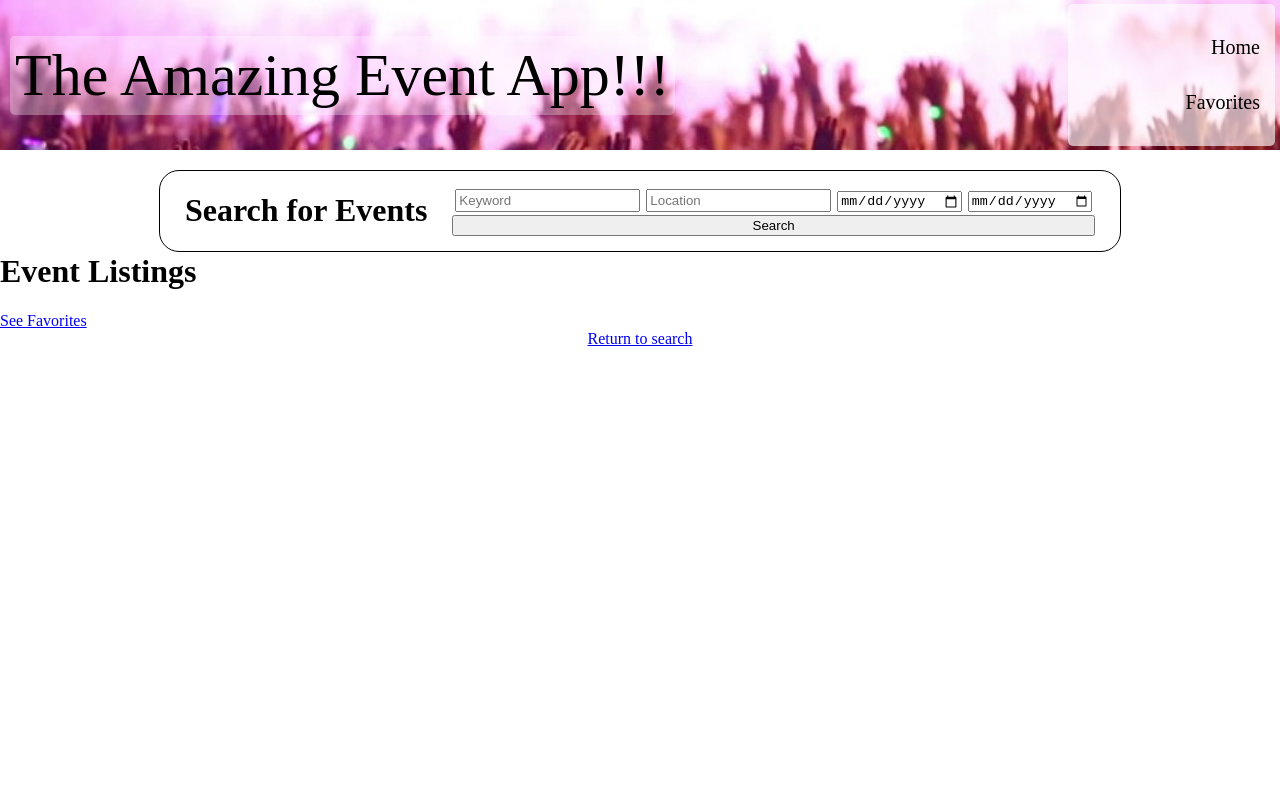
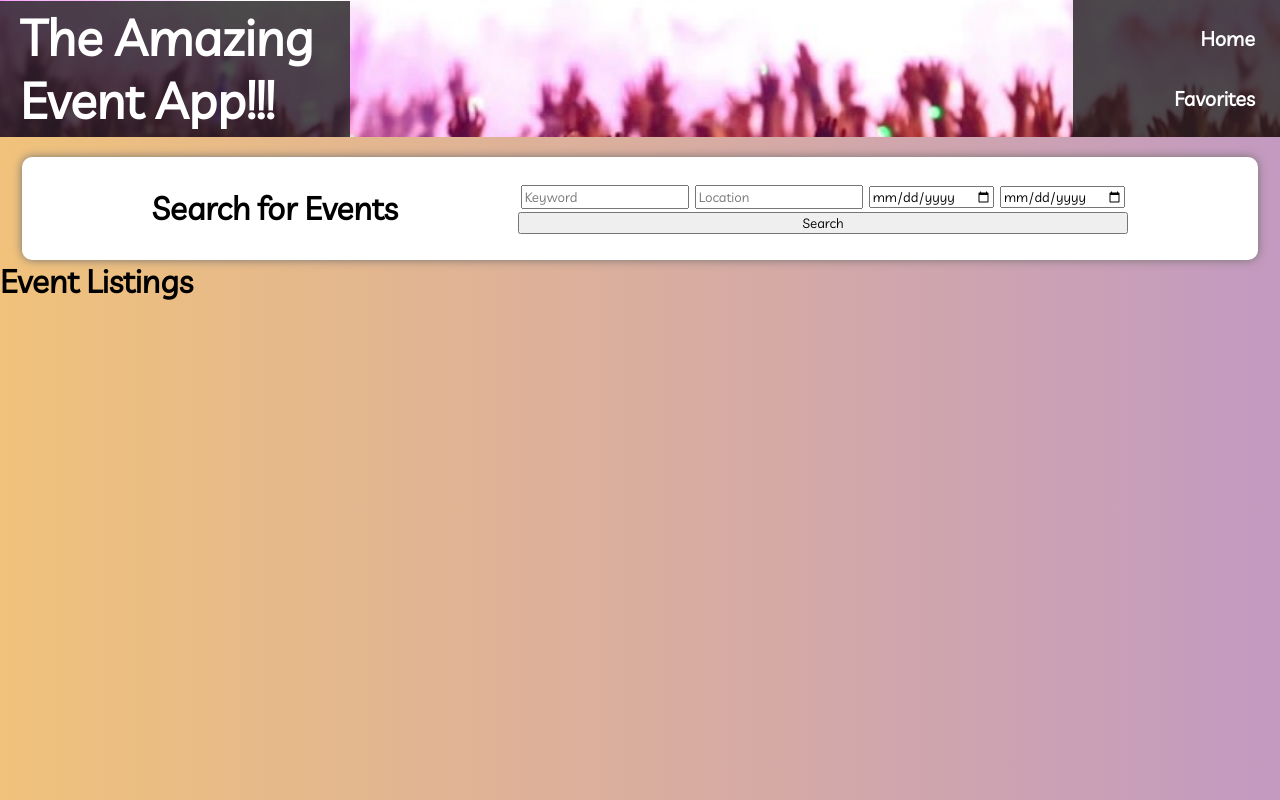
Before and after one commit to laurennmooney/angular-events-project, an Angular app: page /eventlist in a window 1280 px wide. Built offline with nearby package versions, Linux system fonts and the light colour scheme.

Commit message:
styles added: background, header, nav

```diff
--- a/src/app/app.component.css
+++ b/src/app/app.component.css
@@ -0,0 +1,3 @@
+* {
+    font-family: 'Livvic', sans-serif;
+}
--- a/src/app/app.component.html
+++ b/src/app/app.component.html
@@ -1 +1,2 @@
+
 <app-search-criteria></app-search-criteria>
--- a/src/app/home/home.component.html
+++ b/src/app/home/home.component.html
@@ -1 +1,4 @@
-<p>home works!</p>
+
+    <main>
+        <h1>Start your search now!</h1>
+</main>
--- a/src/app/search-criteria/event-list/event-list.component.css
+++ b/src/app/search-criteria/event-list/event-list.component.css
@@ -6,5 +6,8 @@ section {
 div {
   width: 25%;
   margin: 20px;
-  border: 1px solid black;
+  background: white;
+  padding: 20px;
+  border-radius: 5px;
+  box-shadow: 0px 0px 10px 0px rgba(204,204,204,1);
 }
--- a/src/app/search-criteria/event-list/event-list.component.html
+++ b/src/app/search-criteria/event-list/event-list.component.html
@@ -1,5 +1,4 @@
 <h1>Event Listings</h1>
-<a routerLink="/bucketlist">See Favorites</a>
 <section>
   <div *ngFor="let event of eventList; index as i">
     <p>{{ event.name }}</p>
@@ -12,4 +11,3 @@
         ></app-details>
     <button (click)="addFave(eventList[i])">Add as favorite</button>
 </div>
-<a routerLink="/home">Return to search</a>
--- a/src/app/search-criteria/search-criteria.component.css
+++ b/src/app/search-criteria/search-criteria.component.css
@@ -5,51 +5,52 @@
   background-image: url("../../assets/IVJkatvXRj+RtMCmYVZfbA_thumb_2724.jpg");
   background-repeat: no-repeat;
   background-size: cover;
-  height: 150px;
+  height: 137px;
 }
 nav {
   display: flex;
   flex-direction: column;
   justify-content: space-evenly;
   align-items: flex-end;
-  background: rgba(255, 255, 255, 0.637);
-  height: 95%;
+  background: rgba(32, 30, 30, 0.801);
+  height: 100%;
   width: 15%;
+  font-weight: bold;
   padding-right: 15px;
-  margin: 5px;
-  border-radius: 5px;
   font-size: 20px;
 }
-p {
-  font-size: 60px;
-  margin-left: 10px;
-  background: rgba(255, 255, 255, 0.315);
-  color: black;
-  padding: 5px;
-  border-radius: 5px;
+#title {
+  font-size: 50px;
+  margin: 0;
+  background: rgba(32, 30, 30, 0.801);
+  padding: 5px 5px 5px 20px;
+  width: 325px;
+  /* border-radius: 5px; */
+  color: white;
 }
 a {
-  color: black;
+  color: white;
   text-decoration: none;
+  padding: 10px;
 }
 .active {
-  color: white;
-  background: black;
-  padding: 5px;
-  border-radius: 10px;
+  background: rgba(145, 141, 141, 0.534);
+  padding: 10px;
+  border-radius: 5px;
 }
 #searchBar {
   display: flex;
   justify-content: space-evenly;
   align-items: center;
-  width: 75%;
+  width: 95%;
   position: relative;
-  border: 1px solid black;
-  border-radius: 20px;
+  box-shadow: 0px 0px 10px 0px rgb(117, 113, 113);
+  border-radius: 10px;
   left: 50%;
   top: 20px;
   transform: translateX(-50%);
   background: white;
+  padding: 10px;
 }
 form {
   display: flex;
@@ -59,6 +60,7 @@ form {
 }
 input {
   margin: 3px;
+  font-family: 'Livvic', sans-serif;
 }
 .textInput {
   padding: 2px;
--- a/src/app/search-criteria/search-criteria.component.html
+++ b/src/app/search-criteria/search-criteria.component.html
@@ -1,6 +1,5 @@
-<body>
 <div id="navBar">
-  <p>The Amazing Event App!!!</p>
+  <h1 id="title">The Amazing Event App!!!</h1>
   <nav>
     <a routerLinkActive="active" routerLink="/home">Home</a>
     <a routerLinkActive="active" routerLink="/bucketlist">Favorites</a>
@@ -46,6 +45,5 @@
     </form>
   </div>
 </div>
-</body>
 
 <router-outlet></router-outlet>
--- a/src/index.html
+++ b/src/index.html
@@ -7,6 +7,7 @@
 
   <meta name="viewport" content="width=device-width, initial-scale=1">
   <link rel="icon" type="image/x-icon" href="favicon.ico">
+  <link href="https://fonts.googleapis.com/css?family=Livvic&display=swap" rel="stylesheet">
 </head>
 <body>
   <app-root></app-root>
--- a/src/styles.css
+++ b/src/styles.css
@@ -2,4 +2,13 @@
 body {
   margin: 0;
   padding: 0;
+  background-image: linear-gradient(to right, #f0c27b, #7c227875);
+  background-attachment: fixed;
+  background-repeat: no-repeat;
+  background-size: cover;
+  /* height: 100vh; */
 }
+
+button {
+  font-family: 'Livvic', sans-serif;
+}
```
